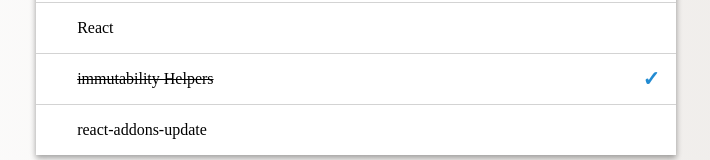
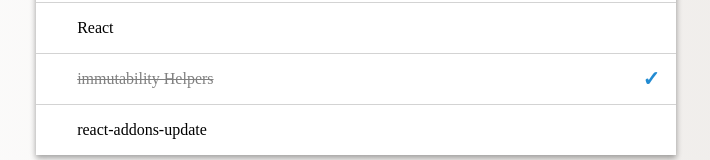
Before and after one commit to dorothy7964/react_todo-list-update, a React (Create React App) app: page / in a window 1280 px wide. Shown: the part 292-452 px from the top of the page, without its empty margins (284-994 px from the left). Built offline with nearby package versions, Linux system fonts and the light colour scheme.

Commit message:
배열 추가 시 선택된 색상 수정
check 할 때 색상이 변하지 않는 거 수정

```diff
--- a/src/App.js
+++ b/src/App.js
@@ -17,15 +17,15 @@
     todos: [{
       text : 'React',
       checked : false,
-      color : 'black'
+      color : ''
     }, {
       text : 'immutability Helpers',
       checked : true,
-      color : 'black'
+      color : ''
     }, {
       text : 'react-addons-update',
       checked : false,
-      color : 'black'
+      color : ''
     }]
   }
 
@@ -36,11 +36,11 @@
   }
 
   handleCreate = () => {
-    const {input,selectColor} = this.state;
+    const {input, selectColor} = this.state;
     const data = {
       text : input,
       checked : false,
-      color : selectColor,
+      color : selectColor
     }
 
     this.setState({
--- a/src/components/Form.js
+++ b/src/components/Form.js
@@ -10,7 +10,7 @@
         onKeyPress={onKeyPress}
         style={{color}}
       />
-    <div className="create-button" onClick={()=> onCreate(value)}>
+    <div className="create-button" onClick={onCreate}>
       추가
     </div>
     </div>
--- a/src/components/TodoItem.js
+++ b/src/components/TodoItem.js
@@ -7,15 +7,13 @@
     const {text,checked,color} = this.props.value;
 
     return(
-      <div className="todoItem" onClick={() => onToggle(selectKey,checked)}>
+      <div className="todoItem" style={{color}} onClick={() => onToggle(selectKey,checked)}>
         <div className="remove" onClick={(e) => {
             e.stopPropagation(); // onToggle 이 실행되지 않도록 함
             onRemove(selectKey)}
         }>&times;</div>
 
-        <div
-          className={`todo-text ${checked? 'checked' : ''}`}
-          style={{color}}>
+      <div className={`todo-text ${checked? 'checked' : ''}`}  >
           {text}
         </div>
 
```
